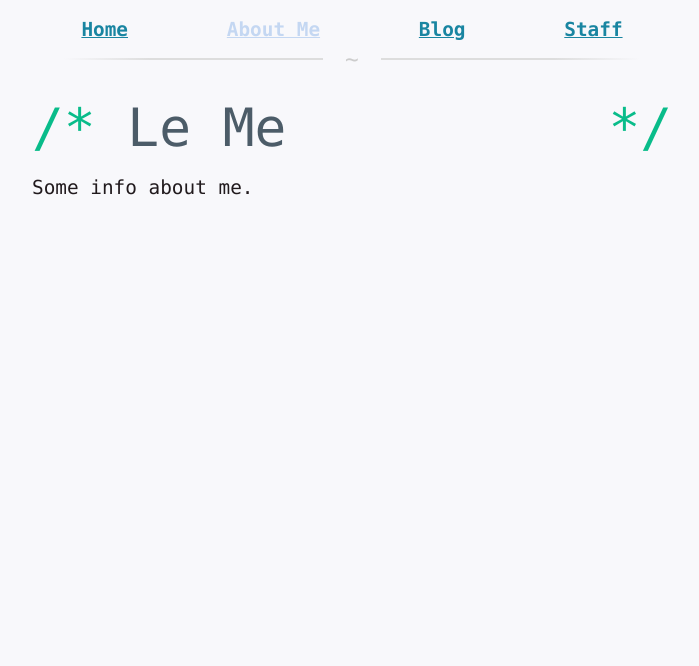
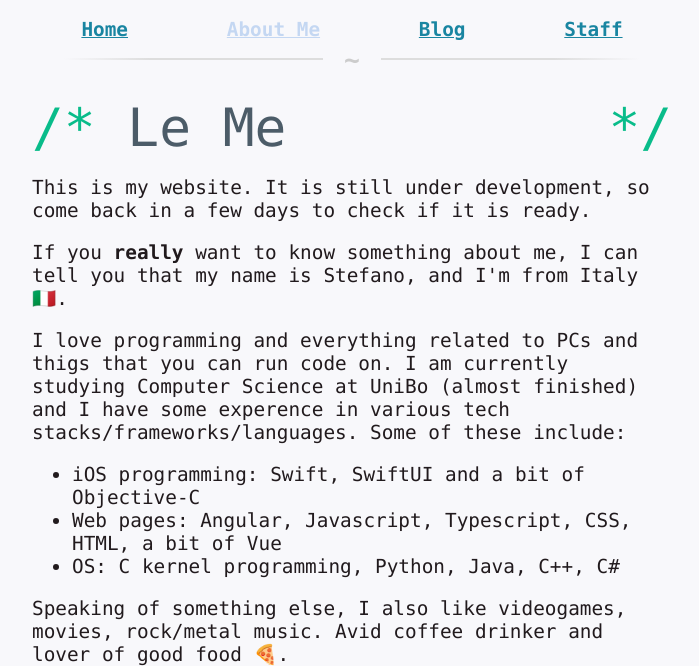
Before and after one commit to steppp/steppp.github.io, a Jekyll site: the page built from about.md, in a window 1280 px wide. Shown: the top 666 px of the page, without its empty margins (288-987 px from the left). Built offline with Jekyll 4.4.1, drawn with Linux system fonts in a browser that asks for light colours; some of the changed text lies outside the part shown; grey boxes are pictures that could not be loaded.

Commit message:
Minor layout and style changes
Show a message if there are no posts in the selected category.

Move personal description from the home page to the "about" page.

Edit the styling for the navbar separator.

```diff
--- a/_sass/main.scss
+++ b/_sass/main.scss
@@ -40,7 +40,8 @@ nav::after {
   height: 0.1rem;
   width: 100%;
   text-align: center;
-  font-size: 1.3rem;
+  font-size: 1.5rem;
+  font-weight: bold;
   color: #ccc;
   line-height: 0.2rem;
 
--- a/about.md
+++ b/about.md
@@ -4,4 +4,43 @@ title: About
 
 # Le Me
 
-Some info about me.
+<p>
+This is my website. It is still under development, so come back in a few days
+to check if it is ready.
+</p>
+
+<p>
+If you <strong>really</strong> want to know something about me, I can tell you
+that my name is Stefano, and I'm from Italy🇮🇹.
+</p>
+
+<p>
+I love programming and everything related to PCs and thigs that you can run
+code on.
+I am currently studying Computer Science at UniBo (almost finished) and I have
+some experence in various tech stacks/frameworks/languages.
+Some of these include:
+
+<ul>
+<li>iOS programming: Swift, SwiftUI and a bit of Objective-C</li>
+<li>Web pages: Angular, Javascript, Typescript, CSS, HTML, a bit of Vue</li>
+<li>OS: C kernel programming, Python, Java, C++, C#</li>
+</ul>
+</p>
+
+<p>
+Speaking of something else, I also like videogames, movies, rock/metal music.
+Avid coffee drinker and lover of good food 🍕.
+</p>
+
+<img src="https://live.staticflickr.com/4851/44966982075_e6a168e2cc_b.jpg" />
+
+<p>
+You can find more info in my <a href="https://www.linkedin.com/in/stefano-andriolo-6b563610b/">LinkedIn page</a>
+or see my work in my <a href="https://github.com/steppp">Github profile</a>.
+Follow me on Twitter @andri_step.
+</p>
+
+<p>
+<strong>Thank you</strong> for visiting my page! Have a nice day!
+</p>
```
Also changed, not shown: _layouts/author.html (+10 -4 lines), blog.html (+7 -0 lines), index.html (+1 -39 lines), posts_backup/2020-07-11-apples.md (renamed from _posts/2020-07-11-apples.md), posts_backup/2020-07-11-bananas.md (renamed from _posts/2020-07-11-bananas.md), posts_backup/2020-07-11-kiwifruit.md (renamed from _posts/2020-07-11-kiwifruit.md).
